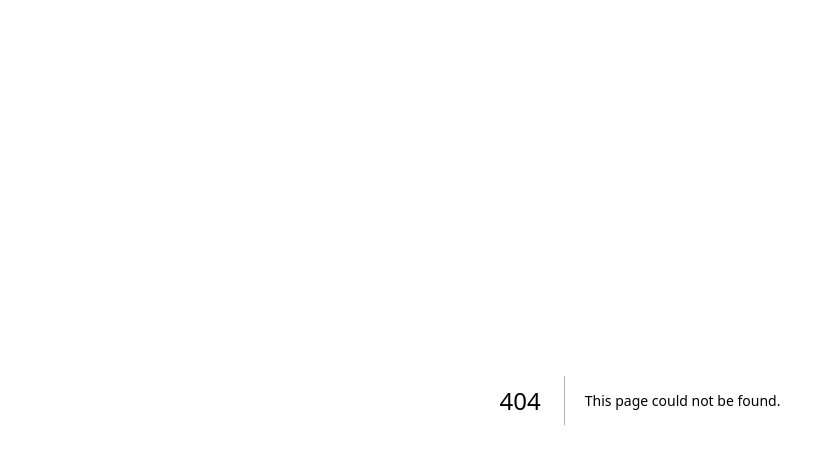
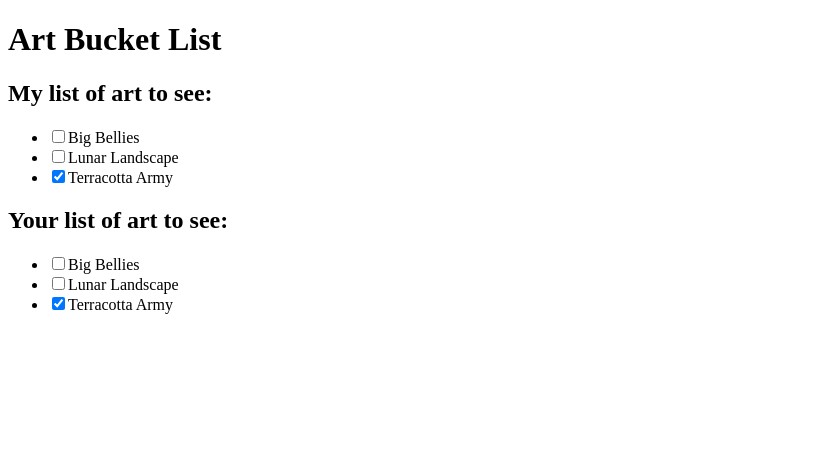
Before and after one commit to daijiromaeyama/learn-react, a Next.js app: page /adding_interactivity/updating_objects_inside_arrays/bucketList in a window 1280 px wide. Before the commit this address had no page. Shown: the top 464 px of the page, without its empty margins (0-835 px from the left). Built offline with nearby package versions, Linux system fonts and the light colour scheme.

Commit message:
Add example of Updating Arrays in State

```diff
--- /dev/null
+++ b/src/pages/adding_interactivity/list.tsx
@@ -0,0 +1,39 @@
+import { useState } from 'react'
+
+type List = {
+  id: number
+  title: string
+}
+
+let nextId = 3
+
+let initialList: List[] = [
+  { id: 0, title: 'Big Bellies' },
+  { id: 1, title: 'Lunar Landscape' },
+  { id: 2, title: 'Terracotta Army' }
+]
+
+export default function List(): JSX.Element {
+  const [list, setList] = useState<List[]>(initialList)
+
+  function handleClick(): void {
+    const nextList = [...list]
+    nextList.reverse()
+    setList(nextList)
+  }
+
+  return (
+    <>
+      <button onClick={handleClick}>
+        Reverse
+      </button>
+      <ul>
+        {list.map(artwork => (
+          <li key={artwork.id}>
+            {artwork.title}
+          </li>
+        ))}
+      </ul>
+    </>
+  )
+}
--- /dev/null
+++ b/src/pages/adding_interactivity/updating_objects_inside_arrays/bucketList.tsx
@@ -0,0 +1,50 @@
+import { useState } from 'react'
+import { useImmer } from 'use-immer'
+import { List } from './list'
+import ItemList from './itemList'
+
+let nextId = 3
+const initialList: List[] = [
+  { id: 0, title: 'Big Bellies', seen: false },
+  { id: 1, title: 'Lunar Landscape', seen: false },
+  { id: 2, title: 'Terracotta Army', seen: true }
+]
+
+export default function BucketList(): JSX.Element {
+  const [myList, updateMyList] = useImmer<List[]>(initialList)
+  const [yourList, updateYourList] = useImmer<List[]>(initialList)
+
+  function handleToggleMyList(id: number, nextSeen: boolean ): void {
+    updateMyList(draft => {
+      const artwork: List | undefined = draft.find(a => a.id === id)
+      if (artwork) {
+        artwork.seen = nextSeen
+      }
+    })
+  }
+
+  function handleToggleYourList(artworkId: number, nextSeen: boolean): void {
+    updateYourList(draft => {
+      const artwork: List | undefined = draft.find(a => a.id === artworkId)
+      if (artwork) {
+        artwork.seen = nextSeen
+      }
+    })
+  }
+
+  return (
+    <>
+      <h1>Art Bucket List</h1>
+      <h2>My list of art to see:</h2>
+      <ItemList
+        artworks={myList}
+        onToggle={handleToggleMyList}
+      />
+      <h2>Your list of art to see:</h2>
+      <ItemList
+        artworks={yourList}
+        onToggle={handleToggleYourList}
+      />
+    </>
+  )
+}
--- /dev/null
+++ b/src/pages/adding_interactivity/updating_objects_inside_arrays/itemList.tsx
@@ -0,0 +1,25 @@
+import { List } from './list'
+
+export default function ItemList({ artworks, onToggle }: { artworks: List[], onToggle: (id: number, nextSeen: boolean) => void }): JSX.Element {
+  return (
+    <ul>
+      {artworks.map(artwork => (
+        <li key={artwork.id}>
+          <label>
+            <input
+              type="checkbox"
+              checked={artwork.seen}
+              onChange={e => {
+                onToggle(
+                  artwork.id,
+                  e.target.checked
+                )
+              }}
+            />
+            {artwork.title}
+          </label>
+        </li>
+      ))}
+    </ul>
+  )
+}
--- /dev/null
+++ b/src/pages/adding_interactivity/updating_objects_inside_arrays/list.d.ts
@@ -0,0 +1,5 @@
+export type List = {
+  id: number
+  title: string
+  seen: boolean
+}
```
Also changed, not shown: src/pages/adding_interactivity/counterList.tsx (added, +37 -0 lines), src/pages/adding_interactivity/shapeEditor.tsx (added, +56 -0 lines).
